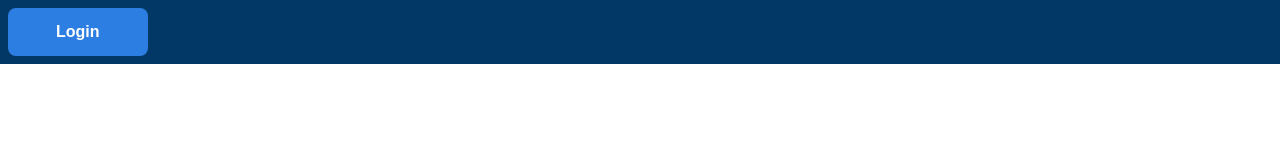
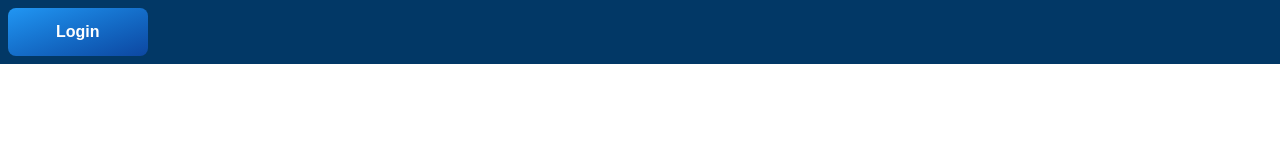
Before and after one commit to FelipeGuerrero5104/SERVICIO-FUNVAL, a React (Vite) app: page / in a window 1280 px wide. Shown: the top 160 px of the page. Built offline with nearby package versions, Linux system fonts and the light colour scheme.

Commit message:
ultimo si xd

```diff
--- a/src/pages/LandingPage.jsx
+++ b/src/pages/LandingPage.jsx
@@ -8,7 +8,7 @@ export default function LandingPage() {
         <div>
           <button
             onClick={() => navigate("/login")}
-            className="mr-5 bg-[#2c7ee2] hover:bg-[#023866] transition-colors text-white font-bold py-1 px-4 md:py-3 md:px-12 rounded-lg cursor-pointer"
+            className="mr-5 bg-gradient-to-br from-[#2196f3] to-[#0d47a1] hover:bg-gradient-to-br hover:from-[#1e88e5] hover:to-[#12345a] transition-colors text-white font-bold py-1 px-4 md:py-3 md:px-12 rounded-lg cursor-pointer"
           >
             Login
           </button>
```
